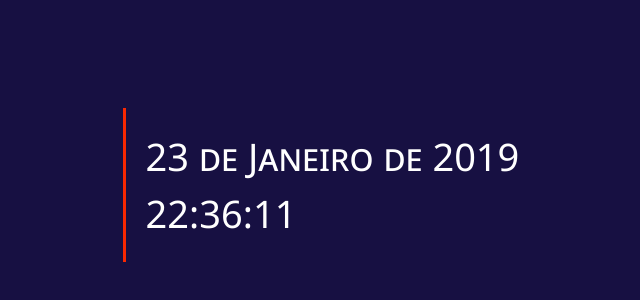
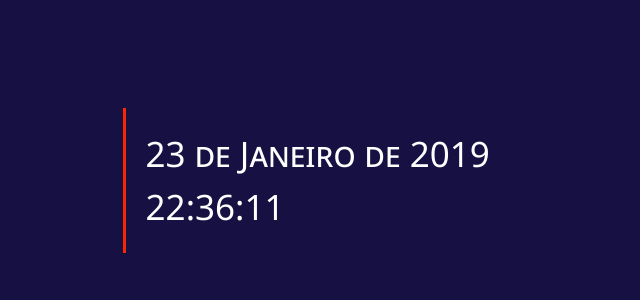
Before and after one commit to siuannybsr/clock, a plain HTML site: page index.html in a window 1280 px wide. Shown: the part 196-496 px from the top of the page, without its empty margins (287-927 px from the left). Drawn offline with Linux system fonts and the light colour scheme.

Commit message:
change font size

```diff
--- a/css/style.css
+++ b/css/style.css
@@ -10,7 +10,7 @@ body {
   margin-top: -12%;
   margin-left: -12%;
 
-  font: small-caps lighter 38px/150% "Segoe UI", Frutiger, "Frutiger Linotype", "Dejavu Sans", "Helvetica Neue", Arial, sans-serif;
+  font: small-caps lighter 35px/150% "Segoe UI", Frutiger, "Frutiger Linotype", "Dejavu Sans", "Helvetica Neue", Arial, sans-serif;
   text-align: left;
   margin: auto;
   color: #ffffff;
```
